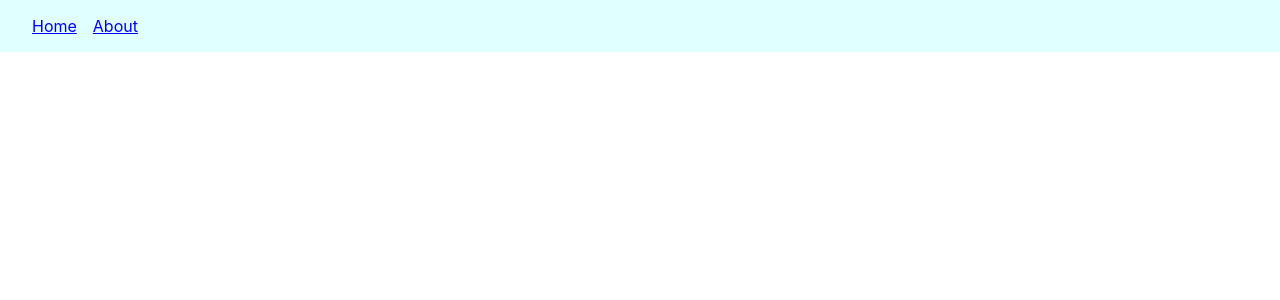
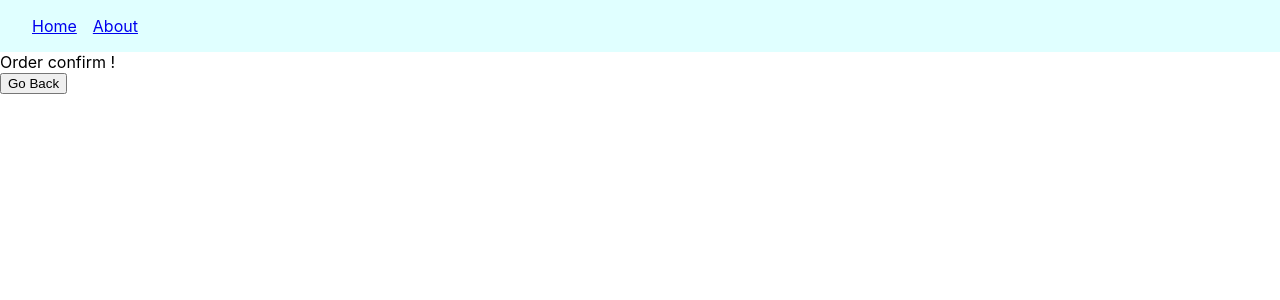
Before and after one commit to pradeep2165/react-router, a React (Create React App) app: page /orderSummary in a window 1280 px wide. Before the commit this address had no page. Shown: the top 300 px of the page. Built offline with nearby package versions, Linux system fonts and the light colour scheme.

Commit message:
use of use navigation

```diff
--- a/src/App.js
+++ b/src/App.js
@@ -3,6 +3,7 @@
 import Home from "./components/Home";
 import About from "./components/About";
 import Navbar from "./components/Navbar";
+import OrderSummary from "./components/OrderSummary";
 
 function App() {
   return (
@@ -11,6 +12,7 @@
       <Routes>
         <Route path="/" element={<Home />}></Route>
         <Route path="/about" element={<About />}></Route>
+        <Route path="/orderSummary" element={<OrderSummary />}></Route>
       </Routes>
     </>
   );
--- a/src/components/Home.js
+++ b/src/components/Home.js
@@ -1,7 +1,14 @@
 import React from "react";
+import { useNavigate } from "react-router-dom";
 
 function Home() {
-  return <div>Home page</div>;
+  const navigate = useNavigate();
+  return (
+    <>
+      <div>Home page</div>
+      <button onClick={() => navigate("orderSummary")}>Place order</button>
+    </>
+  );
 }
 
 export default Home;
--- /dev/null
+++ b/src/components/OrderSummary.js
@@ -0,0 +1,14 @@
+import React, { useCallback } from "react";
+import { useNavigate } from "react-router-dom";
+
+function OrderSummary() {
+  const navigate = useNavigate();
+  return (
+    <>
+      <div>Order confirm !</div>
+      <button onClick={() => navigate(-1)}>Go Back</button>
+    </>
+  );
+}
+
+export default OrderSummary;
```
